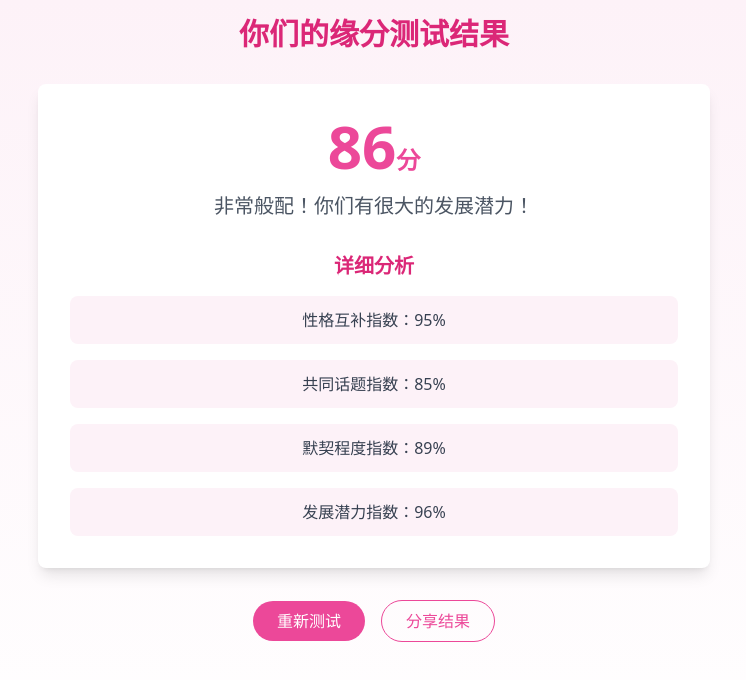
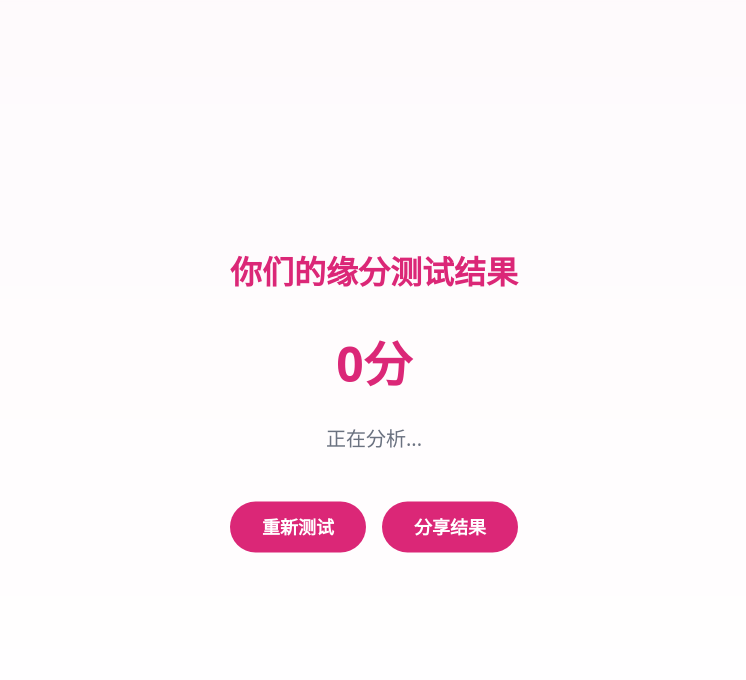
Before and after one commit to aliang-ds/love-predict, a Next.js app: page /result in a window 1280 px wide. Shown: the top 680 px of the page, without its empty margins (266-1012 px from the left). Built offline with nearby package versions, Linux system fonts and the light colour scheme.

Commit message:
Update page.tsx

```diff
--- a/app/result/page.tsx
+++ b/app/result/page.tsx
@@ -1,221 +1,103 @@
 'use client';
 import { useRouter } from 'next/navigation';
-import { useEffect, useState } from 'react';
 
-export default function ResultPage() {
+export default function Result() {
   const router = useRouter();
-  const [score, setScore] = useState(0);
-  const [showScore, setShowScore] = useState(false);
-  const [showCustomShare, setShowCustomShare] = useState(false);
-  const [canSystemShare, setCanSystemShare] = useState(false);
-
-  useEffect(() => {
-    // 检查系统分享功能是否可用
-    setCanSystemShare(
-      typeof window !== 'undefined' &&
-      typeof navigator !== 'undefined' &&
-      'share' in navigator
-    );
-
-    // 模拟计算得分
-    const finalScore = Math.floor(Math.random() * 31) + 70; // 70-100之间的随机数
-
-    // 动画效果：逐步显示分数
-    let currentScore = 0;
-    const timer = setInterval(() => {
-      if (currentScore < finalScore) {
-        currentScore += 1;
-        setScore(currentScore);
-      } else {
-        clearInterval(timer);
-        setShowScore(true);
-      }
-    }, 30);
-
-    return () => clearInterval(timer);
-  }, []);
-
-  const getScoreComment = () => {
-    if (score >= 90) return "天生一对！你们的缘分简直是天注定的！";
-    if (score >= 80) return "非常般配！你们有很大的发展潜力！";
-    if (score >= 70) return "还不错哦！继续培养感情吧！";
-    return "正在分析...";
-  };
-
-  const getDetailAnalysis = () => {
-    if (!showScore) return [];
-    return [
-      "性格互补指数：" + (Math.floor(Math.random() * 11) + 90) + "%",
-      "共同话题指数：" + (Math.floor(Math.random() * 11) + 85) + "%",
-      "默契程度指数：" + (Math.floor(Math.random() * 11) + 88) + "%",
-      "发展潜力指数：" + (Math.floor(Math.random() * 11) + 87) + "%"
-    ];
-  };
-
-  const handleShare = () => {
-    // 直接显示自定义分享菜单
-    setShowCustomShare(true);
-  };
-
-  const handleSystemShare = async () => {
-    const shareData = {
-      title: 'AI恋爱契合度测试结果',
-      text: `我在AI恋爱契合度测试中获得了${score}分！${getScoreComment()}`,
-      url: window.location.href
-    };
-
-    try {
-      await navigator.share(shareData);
-    } catch {
-      console.log('系统分享失败');
-    }
-  };
-
-  const copyToClipboard = async () => {
-    const text = `我在AI恋爱契合度测试中获得了${score}分！${getScoreComment()}\n快来测试你们的缘分吧：${window.location.origin}`;
-    try {
-      await navigator.clipboard.writeText(text);
-      alert('结果已复制到剪贴板！');
-      setShowCustomShare(false);
-    } catch {
-      alert('复制失败，请手动复制');
-    }
-  };
-
-  const handleSocialShare = (platform: string) => {
-    const shareText = `我在AI恋爱契合度测试中获得了${score}分！${getScoreComment()}`;
-    const shareUrl = encodeURIComponent(window.location.href);
-
-    switch (platform) {
-      case 'wechat':
-        // 生成微信分享二维码或提示在微信中打开
-        alert('请截图后，打开微信扫描分享');
-        break;
-      case 'weibo':
-        window.open(`http://service.weibo.com/share/share.php?url=${shareUrl}&title=${encodeURIComponent(shareText)}`);
-        break;
-      case 'xiaohongshu':
-        // 小红书目前没有直接分享接口，可以复制内容
-        copyToClipboard();
-        alert('已复制内容，请打开小红书 App 发布');
-        break;
-      default:
-        copyToClipboard();
-    }
-    setShowCustomShare(false);
-  };
 
   return (
-    <main className="min-h-screen bg-gradient-to-b from-pink-50 to-white p-4">
-      <div className="max-w-2xl mx-auto text-center">
-        <h1 className="text-3xl font-bold text-pink-600 mb-8">
+    <div className="relative w-full min-h-screen overflow-hidden">
+      {/* 背景层 */}
+      <div className="absolute inset-0">
+        <div className="absolute inset-0 bg-gradient-to-b from-pink-50 to-white" />
+        <div className="absolute inset-0 bg-white/60 backdrop-blur-sm" />
+      </div>
+
+      {/* 内容层 */}
+      <div style={{
+        position: 'absolute',
+        left: '50%',
+        top: '50%',
+        transform: 'translate(-50%, -50%)',
+        width: '100%',
+        maxWidth: '500px',
+        padding: '0 20px',
+        textAlign: 'center'
+      }}>
+        {/* 标题 */}
+        <h1 style={{
+          fontSize: '2rem',
+          fontWeight: 'bold',
+          color: '#db2777',
+          marginBottom: '2rem',
+          textAlign: 'center'
+        }}>
           你们的缘分测试结果
         </h1>
 
-        {/* 分数显示 */}
-        <div className="bg-white rounded-lg shadow-lg p-8 mb-8">
-          <div className="text-6xl font-bold text-pink-500 mb-4">
-            {score}
-            <span className="text-2xl">分</span>
-          </div>
-          <p className="text-xl text-gray-600 mb-6">
-            {getScoreComment()}
-          </p>
-
-          {/* 详细分析 */}
-          {showScore && (
-            <div className="space-y-4 mt-8">
-              <h2 className="text-xl font-semibold text-pink-600 mb-4">
-                详细分析
-              </h2>
-              {getDetailAnalysis().map((item, index) => (
-                <div
-                  key={index}
-                  className="bg-pink-50 p-3 rounded-lg text-gray-700"
-                >
-                  {item}
-                </div>
-              ))}
-            </div>
-          )}
+        {/* 分数 */}
+        <div style={{
+          fontSize: '3rem',
+          fontWeight: 'bold',
+          color: '#db2777',
+          marginBottom: '1.5rem',
+          textAlign: 'center'
+        }}>
+          0分
         </div>
 
-        {/* 操作按钮 */}
-        <div className="space-x-4">
+        {/* 分析状态 */}
+        <p style={{
+          fontSize: '1.25rem',
+          color: '#6b7280',
+          marginBottom: '3rem',
+          textAlign: 'center'
+        }}>
+          正在分析...
+        </p>
+
+        {/* 按钮组 */}
+        <div style={{
+          display: 'flex',
+          gap: '1rem',
+          justifyContent: 'center',
+          flexWrap: 'wrap'
+        }}>
           <button
-            onClick={() => router.push('/')}
-            className="px-6 py-2 bg-pink-500 text-white rounded-full hover:bg-pink-600 transition-all duration-300 transform hover:scale-105 active:scale-95"
+            onClick={() => router.push('/test')}
+            style={{
+              backgroundColor: '#db2777',
+              color: 'white',
+              padding: '0.75rem 2rem',
+              borderRadius: '9999px',
+              fontSize: '1.125rem',
+              fontWeight: 'bold',
+              cursor: 'pointer',
+              transition: 'all 0.2s'
+            }}
+            onMouseOver={e => e.currentTarget.style.backgroundColor = '#be185d'}
+            onMouseOut={e => e.currentTarget.style.backgroundColor = '#db2777'}
           >
             重新测试
           </button>
+
           <button
-            onClick={handleShare}
-            className="px-6 py-2 border border-pink-500 text-pink-500 rounded-full hover:bg-pink-50 transition-all duration-300 transform hover:scale-105 active:scale-95"
+            style={{
+              backgroundColor: '#db2777',
+              color: 'white',
+              padding: '0.75rem 2rem',
+              borderRadius: '9999px',
+              fontSize: '1.125rem',
+              fontWeight: 'bold',
+              cursor: 'pointer',
+              transition: 'all 0.2s'
+            }}
+            onMouseOver={e => e.currentTarget.style.backgroundColor = '#be185d'}
+            onMouseOut={e => e.currentTarget.style.backgroundColor = '#db2777'}
           >
             分享结果
           </button>
         </div>
-
-        {/* 自定义分享菜单 */}
-        {showCustomShare && (
-          <div
-            className="fixed inset-0 bg-black bg-opacity-50 flex items-center justify-center z-50"
-            onClick={() => setShowCustomShare(false)}
-          >
-            <div
-              className="bg-white rounded-lg p-6 w-80 animate-fade-up"
-              onClick={e => e.stopPropagation()}
-            >
-              <h3 className="text-lg font-bold mb-4 text-center">分享方式</h3>
-              <div className="grid grid-cols-2 gap-4 mb-4">
-                {canSystemShare && (
-                  <button
-                    onClick={handleSystemShare}
-                    className="flex flex-col items-center p-4 hover:bg-gray-50 rounded-lg transition-colors"
-                  >
-                    <span className="text-2xl mb-2">📱</span>
-                    <span className="text-sm">系统分享</span>
-                  </button>
-                )}
-                <button
-                  onClick={() => handleSocialShare('wechat')}
-                  className="flex flex-col items-center p-4 hover:bg-gray-50 rounded-lg transition-colors"
-                >
-                  <span className="text-2xl mb-2">💚</span>
-                  <span className="text-sm">微信</span>
-                </button>
-                <button
-                  onClick={() => handleSocialShare('weibo')}
-                  className="flex flex-col items-center p-4 hover:bg-gray-50 rounded-lg transition-colors"
-                >
-                  <span className="text-2xl mb-2">❤️</span>
-                  <span className="text-sm">微博</span>
-                </button>
-                <button
-                  onClick={() => handleSocialShare('xiaohongshu')}
-                  className="flex flex-col items-center p-4 hover:bg-gray-50 rounded-lg transition-colors"
-                >
-                  <span className="text-2xl mb-2">📘</span>
-                  <span className="text-sm">小红书</span>
-                </button>
-                <button
-                  onClick={copyToClipboard}
-                  className="flex flex-col items-center p-4 hover:bg-gray-50 rounded-lg transition-colors"
-                >
-                  <span className="text-2xl mb-2">📋</span>
-                  <span className="text-sm">复制链接</span>
-                </button>
-              </div>
-              <button
-                onClick={() => setShowCustomShare(false)}
-                className="w-full py-2 text-gray-500 hover:text-gray-700 border-t border-gray-100"
-              >
-                取消
-              </button>
-            </div>
-          </div>
-        )}
       </div>
-    </main>
+    </div>
   );
 }
```
